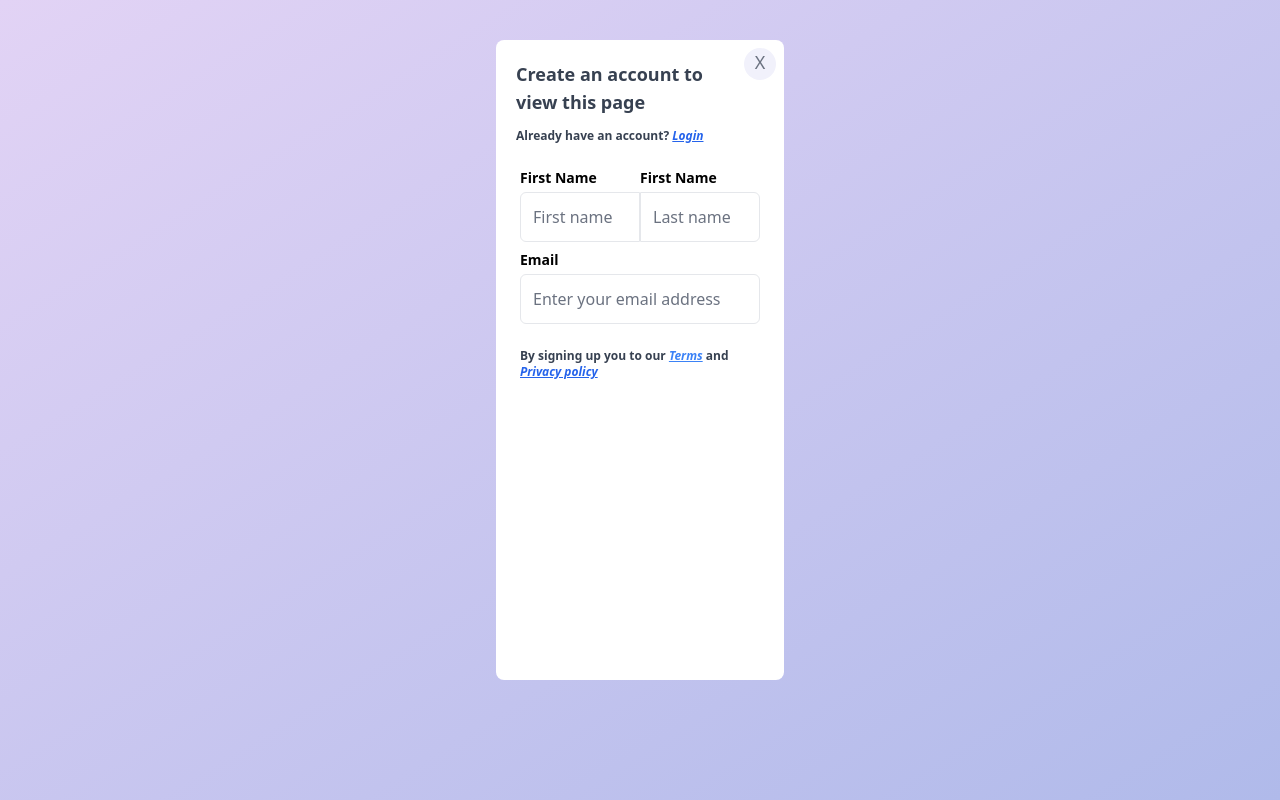
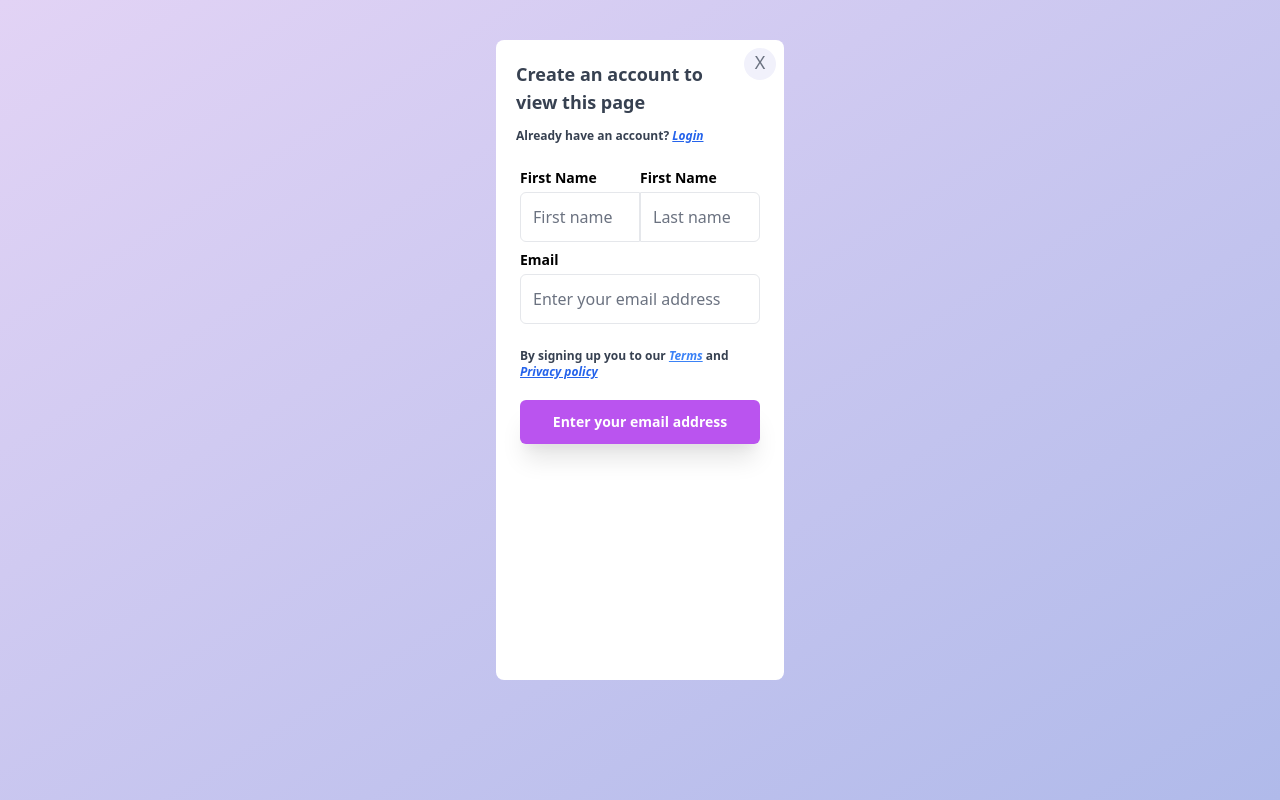
Before and after one commit to nasir-001/100-components, a Vue app: page /layout28 in a window 1280 px wide. Built offline with nearby package versions, Linux system fonts and the light colour scheme; the HTML template or start-up script is replaced by a standard one.

Commit message:
add button for email in component 28

```diff
--- a/src/views/Layout28.vue
+++ b/src/views/Layout28.vue
@@ -37,6 +37,9 @@
       <div class="pt-6 text-gray-700 ml-6 mr-12 text-xs font-semibold">
         By signing up you to our <i class="text-blue-500 underline">Terms</i> and <i class="text-blue-600 underline">Privacy policy</i>
       </div>
+      <div class="bg-layou28buttonColor mt-5 cursor-pointer shadow-xl mx-6 py-3 rounded-md text-white text-center text-sm font-semibold">
+        Enter your email address
+      </div>
     </div>
   </div>
 </template>
```
